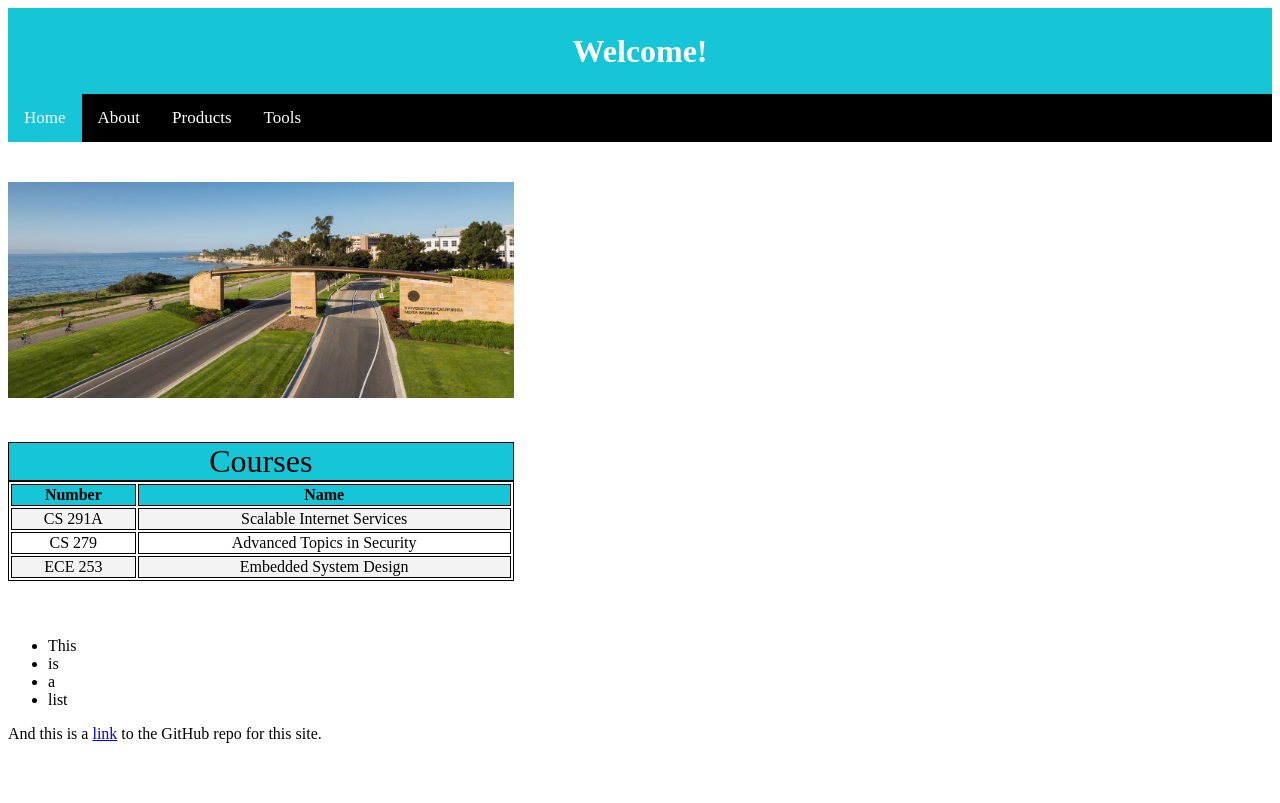
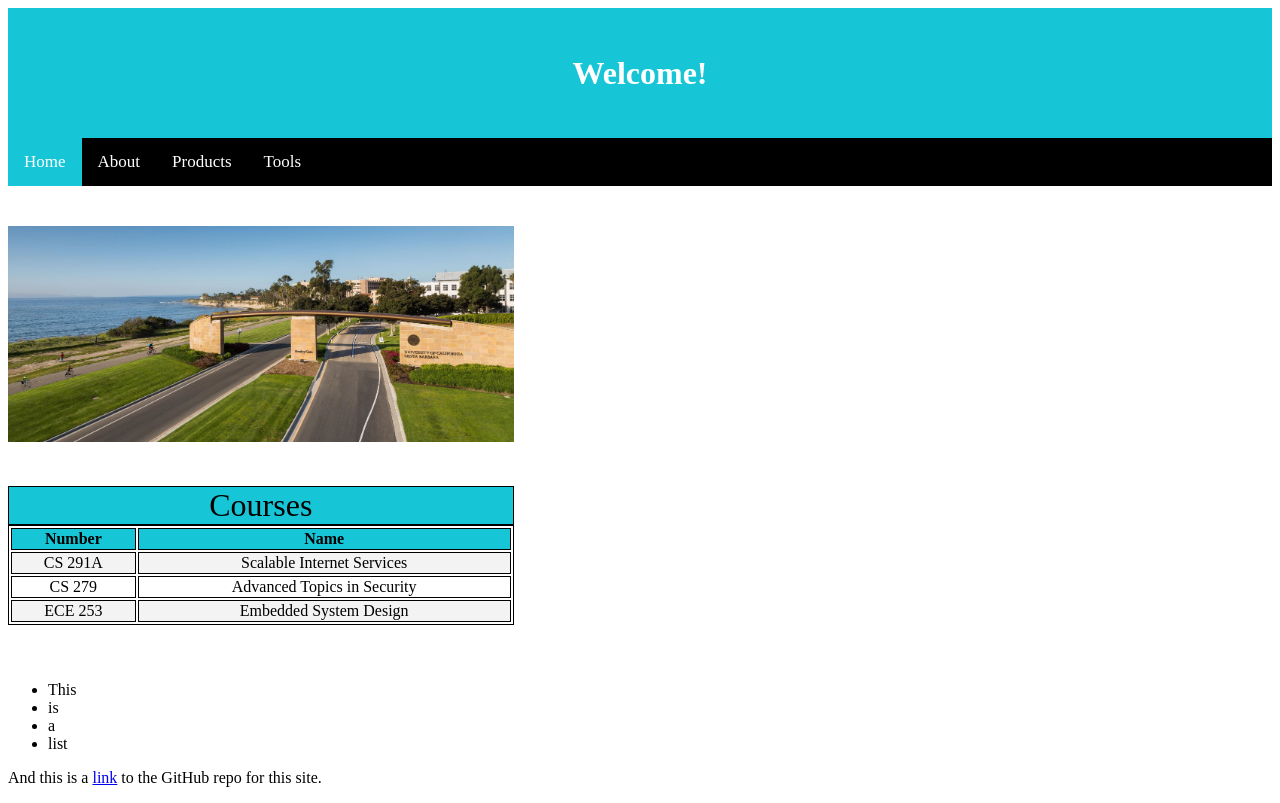
Before and after one commit to jose14520/cs291p0, a plain HTML site: page index.html in a window 1280 px wide. Drawn offline with Linux system fonts and the light colour scheme.

Commit message:
Update styles.css

```diff
--- a/styles.css
+++ b/styles.css
@@ -2,7 +2,7 @@
   background-color: #16c6d6;
   text-align: center;
   color: white;
-  padding: 0.25%;
+  padding: 2%;
 }
 
 .navbar {
```
